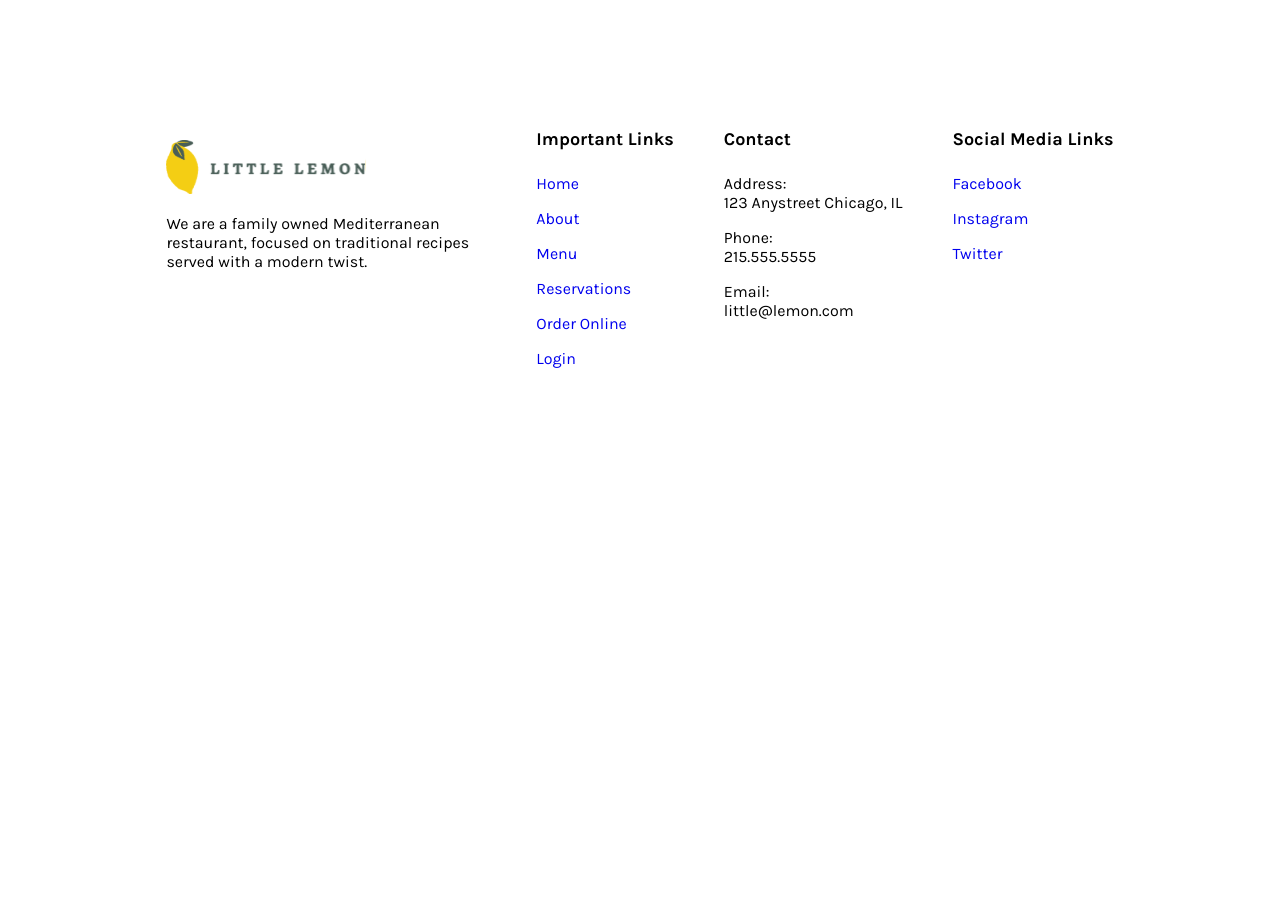
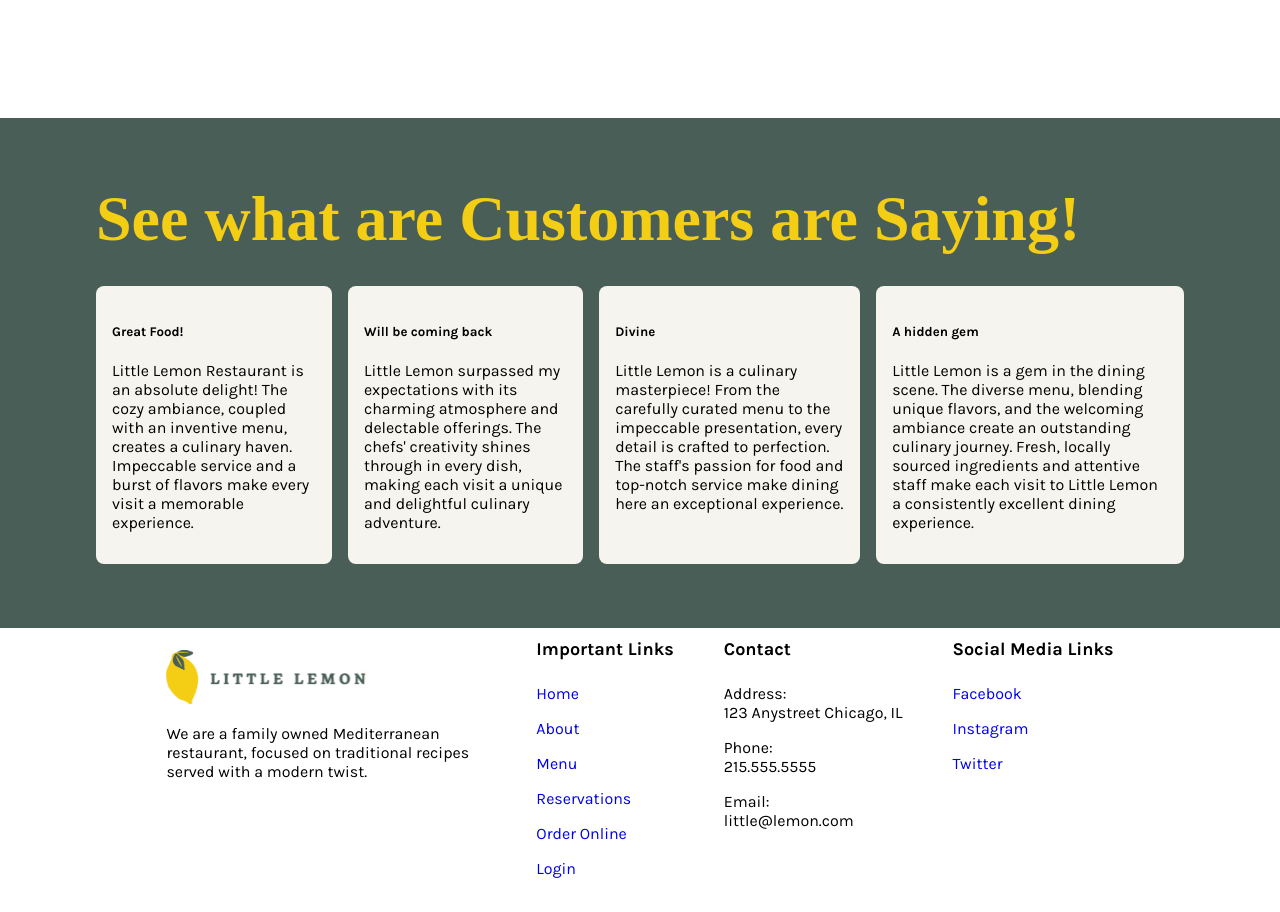
Before and after one commit to copestakes/little-lemon-capstone, a React (Create React App) app: page / in a window 1280 px wide. Shown: the part 1717-2629 px from the top of the page. Before the commit the page ends 2119 px from the top, so only its background shows below. Built offline with nearby package versions, Linux system fonts and the light colour scheme; a web font is replaced by a local one.

Commit message:
added testimonal text

```diff
--- a/package.json
+++ b/package.json
@@ -3,6 +3,11 @@
   "version": "0.1.0",
   "private": true,
   "dependencies": {
+    "@fortawesome/fontawesome-svg-core": "^6.5.1",
+    "@fortawesome/free-brands-svg-icons": "^6.5.1",
+    "@fortawesome/free-regular-svg-icons": "^6.5.1",
+    "@fortawesome/free-solid-svg-icons": "^6.5.1",
+    "@fortawesome/react-fontawesome": "^0.2.0",
     "@testing-library/jest-dom": "^5.17.0",
     "@testing-library/react": "^13.4.0",
     "@testing-library/user-event": "^13.5.0",
--- a/src/App.css
+++ b/src/App.css
@@ -4,6 +4,7 @@
   --primary-color: #495e57;
   --secondary-color: #f4ce14;
   --secondary-color-hover: #d8b60e;
+  --secondary-color-light: #f5f4ee;
 }
 
 body {
@@ -233,6 +234,25 @@ label {
   font-weight: 600;
 }
 
+.testimonial-container {
+  background-color: var(--primary-color);
+  padding: 4em 6em;
+}
+
+.testimonial-card-container {
+  display: flex;
+  justify-content: center;
+  gap: 2rem 1rem;
+  margin-top: 30px;
+}
+
+.testimonial-card {
+  background-color: var(--secondary-color-light);
+  border-radius: 8px;
+  padding: 1em;
+  max-width: 330px;
+}
+
 footer section {
   padding: 10px 13%;
   display: flex;
--- a/src/App.js
+++ b/src/App.js
@@ -3,6 +3,7 @@ import Header from './components/Header';
 import BookingForm from './components/BookingForm';
 import Main from './components/Main';
 import Menu from './components/Menu';
+import Testimonials from './components/Testimonials';
 import Footer from './components/Footer';
 import logo from './images/Logo.svg';
 import './App.css';
@@ -14,6 +15,7 @@ function App() {
         <Nav />
         <Main />
         <Menu />
+        <Testimonials />
         <Footer />
       </header>
     </>
--- /dev/null
+++ b/src/components/Testimonials.js
@@ -0,0 +1,54 @@
+import React from 'react';
+import { FontAwesomeIcon } from '@fortawesome/react-fontawesome';
+
+function Testimonials() {
+  return (
+    <section className="testimonial-container">
+      <h2>See what are Customers are Saying!</h2>
+      <div className="testimonial-card-container">
+        <div className="testimonial-card">
+          <h5>Great Food!</h5>
+          <p>
+            Little Lemon Restaurant is an absolute delight! The cozy ambiance,
+            coupled with an inventive menu, creates a culinary haven. Impeccable
+            service and a burst of flavors make every visit a memorable
+            experience.
+          </p>
+        </div>
+
+        <div className="testimonial-card">
+          <h5>Will be coming back</h5>
+          <p>
+            Little Lemon surpassed my expectations with its charming atmosphere
+            and delectable offerings. The chefs' creativity shines through in
+            every dish, making each visit a unique and delightful culinary
+            adventure.
+          </p>
+        </div>
+
+        <div className="testimonial-card">
+          <h5>Divine</h5>
+          <p>
+            Little Lemon is a culinary masterpiece! From the carefully curated
+            menu to the impeccable presentation, every detail is crafted to
+            perfection. The staff's passion for food and top-notch service make
+            dining here an exceptional experience.
+          </p>
+        </div>
+
+        <div className="testimonial-card">
+          <h5>A hidden gem</h5>
+          <p>
+            Little Lemon is a gem in the dining scene. The diverse menu,
+            blending unique flavors, and the welcoming ambiance create an
+            outstanding culinary journey. Fresh, locally sourced ingredients and
+            attentive staff make each visit to Little Lemon a consistently
+            excellent dining experience.
+          </p>
+        </div>
+      </div>
+    </section>
+  );
+}
+
+export default Testimonials;
```
Also changed, not shown: 1 other file (tests, documents, lock files or other folders).
